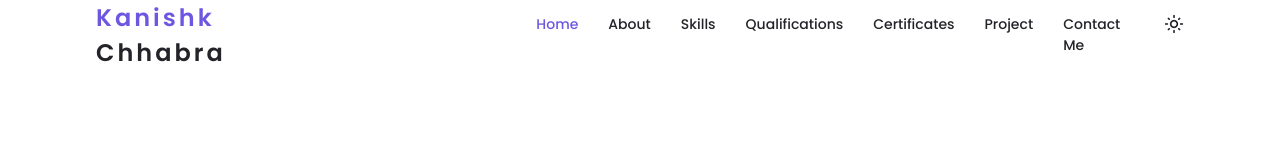
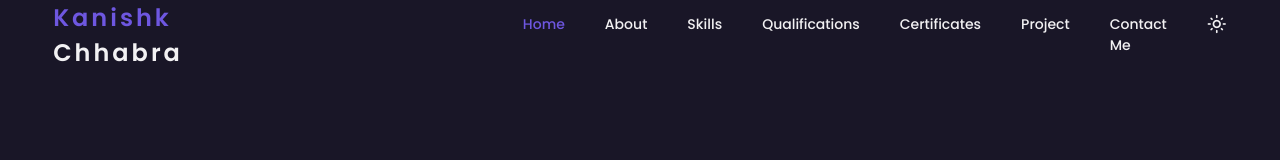
Before and after one commit to mrkc2303/Personal-Portfolio, a plain HTML site: page index.html in a window 1280 px wide. Both pictures are taken after a click on the element "dark_mode". Drawn offline with Linux system fonts and the light colour scheme.

Commit message:
Added Dark and Light theme option

```diff
--- a/index.html
+++ b/index.html
@@ -11,7 +11,7 @@
 	<link href="https://fonts.googleapis.com/css2?family=Poppins:wght@300;400;500;600&display=swap" rel="stylesheet">
 	<title>Kanishk Chhabra</title>
 </head>
-<body class>
+<body class="light-theme">
 	<div class="header">
 		<a href="." class="name">
 			<span class="first-name">Kanishk </span>
--- a/media/css/style.css
+++ b/media/css/style.css
@@ -7,6 +7,32 @@
 
 	font-family:'Poppins', sans-serif;
 }
+
+[data-theme="dark"] {
+	--backgroundClr: #191627;
+	--primaryText: #F2F1F3;
+	--secondaryText: #A19DAD;
+	--btns: #6E57E0;
+	--selectText: #6E57E0;
+
+	font-family:'Poppins', sans-serif;
+}
+
+/*.light-theme {
+	--backgroundClr: #FBFBFE;
+	--primaryText: #242329;
+	--secondaryText: #6D6A7C;
+	--btns: #6E57E0;
+	--selectText: #6E57E0;
+}
+
+.dark-theme {
+	--backgroundClrDark: #191627;
+	--primaryTextDark: #F2F1F3;
+	--secondaryTextDark: #A19DAD;
+	--btns: #6E57E0;
+	--selectText: #6E57E0;
+}*/
 
 li {
 	list-style: none;
@@ -21,6 +47,7 @@ body {
 	display: flex;
 	align-items: center;
 	justify-content: center;
+	background-color: var(--backgroundClr);
 }
 
 .header {
@@ -53,6 +80,7 @@ body {
 }
 
 .last-name {
+	margin-right: 300px;
 	color: var(--primaryText);
 }
 
@@ -68,17 +96,13 @@ body {
   	animation-timing-function: ease;
 }
 
-.header .last-name {
-	margin-right: 150px;
-}
-
 .header ul {
 	display: flex;
 	font-size: 14px;
 }
 
 .header li {
-	margin-right: 30px;
+	margin-right: 40px;
 }
 
 .header .material-icons-outlined {
--- a/media/scripts/index.js
+++ b/media/scripts/index.js
@@ -4,11 +4,15 @@ var lightBtn = document.querySelector(".light_mode");
 darkBtn.addEventListener("click", function() {
 	lightBtn.classList.remove("hide");
 	darkBtn.classList.add("hide");
+	// Changing the theme
+	document.documentElement.setAttribute('data-theme', 'dark');
 });
 
 lightBtn.addEventListener("click", function() {
 	darkBtn.classList.remove("hide");
 	lightBtn.classList.add("hide");
+	// Changing the theme
+	document.documentElement.setAttribute('data-theme', 'light');
 });
 
 var homeBtn = document.querySelector(".home");
```
